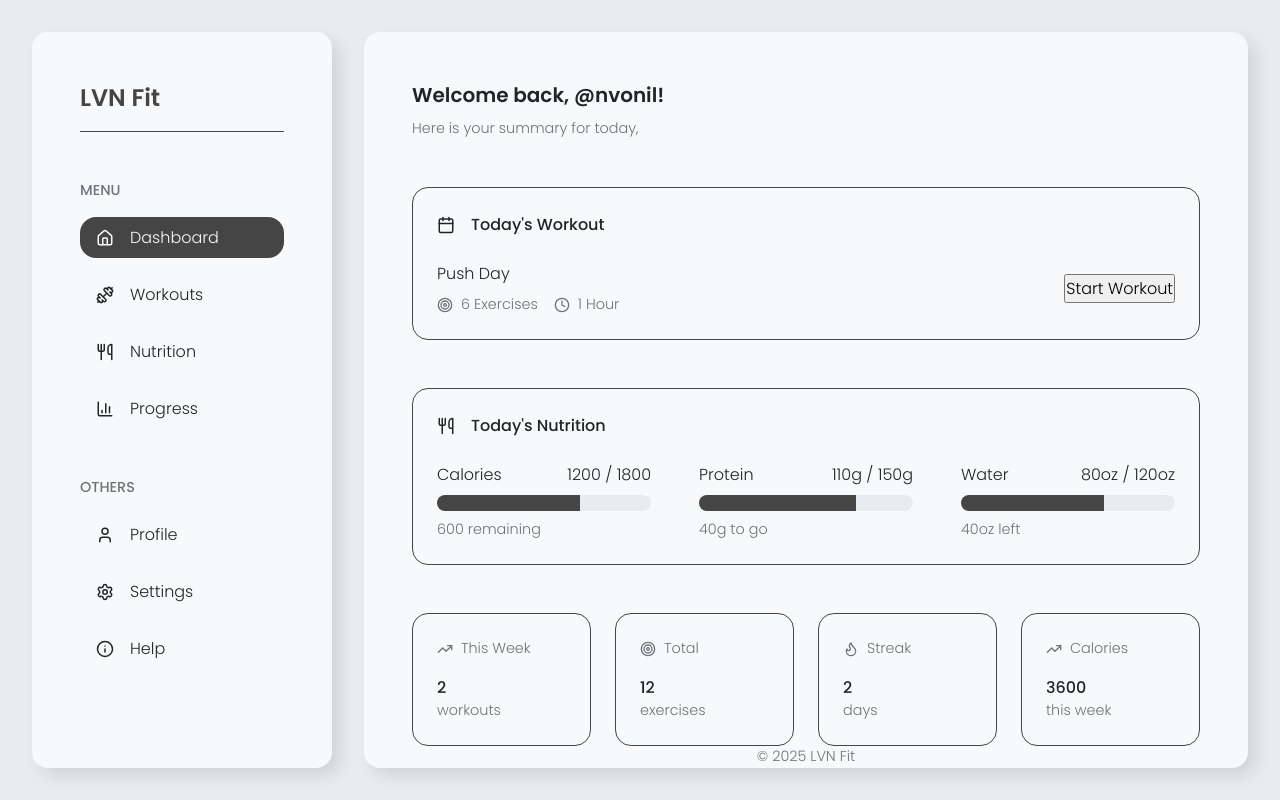
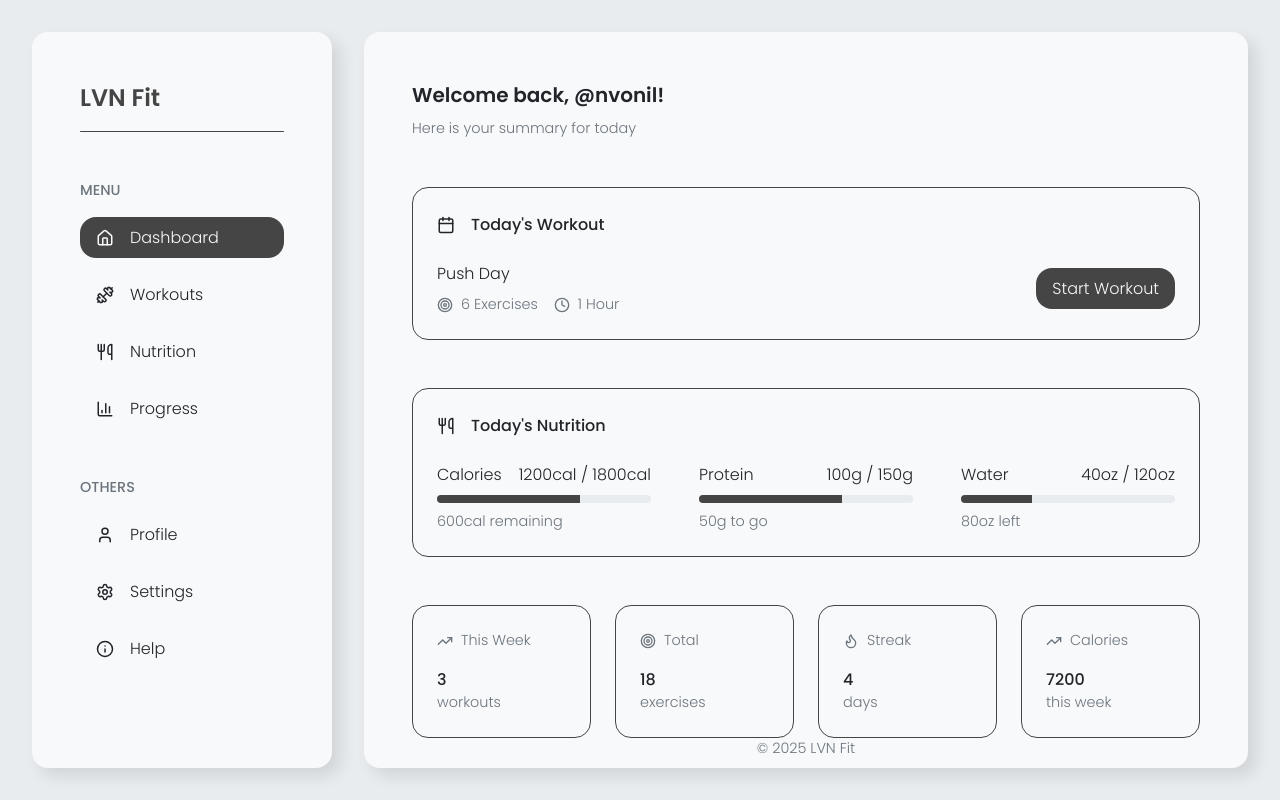
Before and after one commit to nvonil/lvn-fit, a React (Vite) app: page / in a window 1280 px wide. Built offline with nearby package versions, Linux system fonts and the light colour scheme.

Commit message:
Refactor Dashboard component and children

```diff
--- a/src/components/pages/dashboard/Dashboard.css
+++ b/src/components/pages/dashboard/Dashboard.css
@@ -11,7 +11,7 @@
 }
 
 .dashboard-section,
-.dashboard-stats-bubble {
+.dashboard-stats-stat {
     border: 1px solid var(--color-primary);
     border-radius: var(--space-base);
 
@@ -34,34 +34,34 @@
     gap: var(--space-base);
 }
 
-/* Workout Section */
+/* Workout */
 
-.dashboard-workout-content {
+.dashboard-workout {
     display: flex;
     justify-content: space-between;
     align-items: center;
 }
 
-.dashboard-workout-info {
+.dashboard-workout-details {
     display: flex;
     flex-direction: column;
     gap: var(--space-small);
 }
 
-.dashboard-workout-summary {
+.dashboard-workout-metrics {
     display: flex;
     gap: var(--space-base);
 }
 
-.dashboard-workout-summary li {
+.dashboard-workout-metrics li {
     display: flex;
     align-items: center;
     gap: var(--space-small);
 }
 
-/* Nutrition Section */
+/* Nutrition */
 
-.dashboard-nutrition-content {
+.dashboard-nutrition {
     display: flex;
     gap: var(--space-large);
 }
@@ -73,38 +73,38 @@
     flex: 1;
 }
 
-.dashboard-nutrition-info {
+.dashboard-nutrition-details {
     display: flex;
     justify-content: space-between;
 }
 
-.dashboard-nutrition-progress-bar {
-    height: 1rem;
+.dashboard-nutrition-bar {
+    height: 0.5rem;
 
     background-color: var(--background-primary);
     border-radius: var(--space-base);
 }
 
-.dashboard-nutrition-progress-fill {
+.dashboard-nutrition-bar-fill {
     height: 100%;
 
     background-color: var(--color-primary);
     border-radius: var(--space-base) 0 0 var(--space-base);
 }
 
-/* Stats Section */
+/* Stats */
 
-.dashboard-stats-content {
+.dashboard-stats {
     display: flex;
     gap: var(--space-medium);
 }
 
-.dashboard-stats-bubble {
+.dashboard-stats-stat {
     gap: var(--space-base);
     flex: 1;
 }
 
-.dashboard-stats-bubble:hover {
+.dashboard-stats-stat:hover {
     transform: scale(1.025);
 }
 
--- a/src/components/pages/dashboard/Dashboard.jsx
+++ b/src/components/pages/dashboard/Dashboard.jsx
@@ -2,32 +2,18 @@ import DashboardWorkout from "./DashboardWorkout";
 import DashboardNutrition from "./DashboardNutrition";
 import DashboardStats from "./DashboardStats";
 
-import { Calendar, Utensils } from "lucide-react";
 import "./Dashboard.css";
 
 const Dashboard = () => {
-    const dashboardSections = [
-        { label: "Today's Workout", icon: Calendar, component: <DashboardWorkout /> },
-        { label: "Today's Nutrition", icon: Utensils, component: <DashboardNutrition /> },
-    ];
-
     return (
         <main className="dashboard">
             <header className="dashboard-header">
                 <h1 className="subtitle">Welcome back, @nvonil!</h1>
-                <h2 className="text-secondary">Here is your summary for today,</h2>
+                <div className="text-secondary">Here is your summary for today</div>
             </header>
 
-            {dashboardSections.map(({ label, icon: LabelIcon, component }) => (
-                <section className="dashboard-section" key={label}>
-                    <h2 className="dashboard-label label-primary">
-                        <LabelIcon size={18} />
-                        {label}
-                    </h2>
-                    {component}
-                </section>
-            ))}
-
+            <DashboardWorkout />
+            <DashboardNutrition />
             <DashboardStats />
         </main>
     );
--- a/src/components/pages/dashboard/DashboardNutrition.jsx
+++ b/src/components/pages/dashboard/DashboardNutrition.jsx
@@ -1,37 +1,46 @@
+import { Utensils } from "lucide-react";
+
 const DashboardNutrition = () => {
-    const nutritionMacros = [
-        { label: "Calories", current: 1200, goal: 1800, unit: "", suffix: "remaining" },
-        { label: "Protein", current: 110, goal: 150, unit: "g", suffix: "to go" },
-        { label: "Water", current: 80, goal: 120, unit: "oz", suffix: "left" },
+    const macros = [
+        { name: "Calories", current: 1200, goal: 1800, unit: "cal", remaining: "remaining" },
+        { name: "Protein", current: 100, goal: 150, unit: "g", remaining: "to go" },
+        { name: "Water", current: 40, goal: 120, unit: "oz", remaining: "left" },
     ];
 
     return (
-        <article className="dashboard-nutrition-content">
-            {nutritionMacros.map(({ label, current, goal, unit, suffix }) => (
-                <div className="dashboard-nutrition-macro" key={label}>
-                    <div className="dashboard-nutrition-info text-primary">
-                        <div>{label}</div>
-                        <div>
-                            {current}
-                            {unit} / {goal}
-                            {unit}
+        <section className="dashboard-section">
+            <h2 className="dashboard-label label-primary">
+                <Utensils size={18} />
+                Today's Nutrition
+            </h2>
+
+            <article className="dashboard-nutrition">
+                {macros.map((macro) => (
+                    <div className="dashboard-nutrition-macro" key={macro.name}>
+                        <div className="dashboard-nutrition-details">
+                            <div className="text-primary">{macro.name}</div>
+                            <div className="text-primary">
+                                {macro.current}
+                                {macro.unit} / {macro.goal}
+                                {macro.unit}
                             </div>
                         </div>
 
-                    <div className="dashboard-nutrition-progress-bar">
+                        <div className="dashboard-nutrition-bar">
                             <div
-                            className="dashboard-nutrition-progress-fill"
-                            style={{ width: `${(current / goal) * 100}%` }}
+                                className="dashboard-nutrition-bar-fill"
+                                style={{ width: `${(macro.current / macro.goal) * 100}%` }}
                             ></div>
                         </div>
 
                         <div className="text-secondary">
-                        {goal - current}
-                        {unit} {suffix}
+                            {macro.goal - macro.current}
+                            {macro.unit} {macro.remaining}
                         </div>
                     </div>
                 ))}
             </article>
+        </section>
     );
 };
 
--- a/src/components/pages/dashboard/DashboardStats.jsx
+++ b/src/components/pages/dashboard/DashboardStats.jsx
@@ -1,25 +1,25 @@
 import { TrendingUp, Target, Flame } from "lucide-react";
 
 const DashboardStats = () => {
-    const statBubbles = [
-        { label: "This Week", icon: TrendingUp, value: 2, description: "workouts" },
-        { label: "Total", icon: Target, value: 12, description: "exercises" },
-        { label: "Streak", icon: Flame, value: 2, description: "days" },
-        { label: "Calories", icon: TrendingUp, value: 3600, description: "this week" },
+    const stats = [
+        { label: "This Week", icon: TrendingUp, value: 3, description: "workouts" },
+        { label: "Total", icon: Target, value: 18, description: "exercises" },
+        { label: "Streak", icon: Flame, value: 4, description: "days" },
+        { label: "Calories", icon: TrendingUp, value: 7200, description: "this week" },
     ];
 
     return (
-        <article className="dashboard-stats-content">
-            {statBubbles.map(({ label, icon: StatsIcon, value, description }) => (
-                <div className="dashboard-stats-bubble" key={label}>
-                    <h3 className="dashboard-stats-label text-secondary">
-                        <StatsIcon size={16} />
-                        {label}
-                    </h3>
+        <article className="dashboard-stats">
+            {stats.map((stat) => (
+                <div className="dashboard-stats-stat" key={stat.label}>
+                    <h2 className="dashboard-stats-label text-secondary">
+                        <stat.icon size={16} />
+                        {stat.label}
+                    </h2>
 
-                    <div className="dashboard-stats-info">
-                        <div className="label-primary">{value}</div>
-                        <div className="text-secondary">{description}</div>
+                    <div>
+                        <div className="label-primary">{stat.value}</div>
+                        <div className="text-secondary">{stat.description}</div>
                     </div>
                 </div>
             ))}
--- a/src/components/pages/dashboard/DashboardWorkout.jsx
+++ b/src/components/pages/dashboard/DashboardWorkout.jsx
@@ -1,12 +1,18 @@
-import { Target, Clock } from "lucide-react";
+import { Calendar, Target, Clock } from "lucide-react";
 
 const DashboardWorkout = () => {
     return (
-        <article className="dashboard-workout-content">
-            <div className="dashboard-workout-info">
+        <section className="dashboard-section">
+            <h2 className="dashboard-label label-primary">
+                <Calendar size={18} />
+                Today's Workout
+            </h2>
+
+            <article className="dashboard-workout">
+                <div className="dashboard-workout-details">
                     <div className="text-primary">Push Day</div>
 
-                <ul className="dashboard-workout-summary">
+                    <ul className="dashboard-workout-metrics">
                         <li className="text-secondary">
                             <Target size={16} />6 Exercises
                         </li>
@@ -16,8 +22,9 @@ const DashboardWorkout = () => {
                     </ul>
                 </div>
 
-            <button className="button">Start Workout</button>
+                <button className="button-primary">Start Workout</button>
             </article>
+        </section>
     );
 };
 
```
Lines whose indentation alone changed are shown as unchanged.
